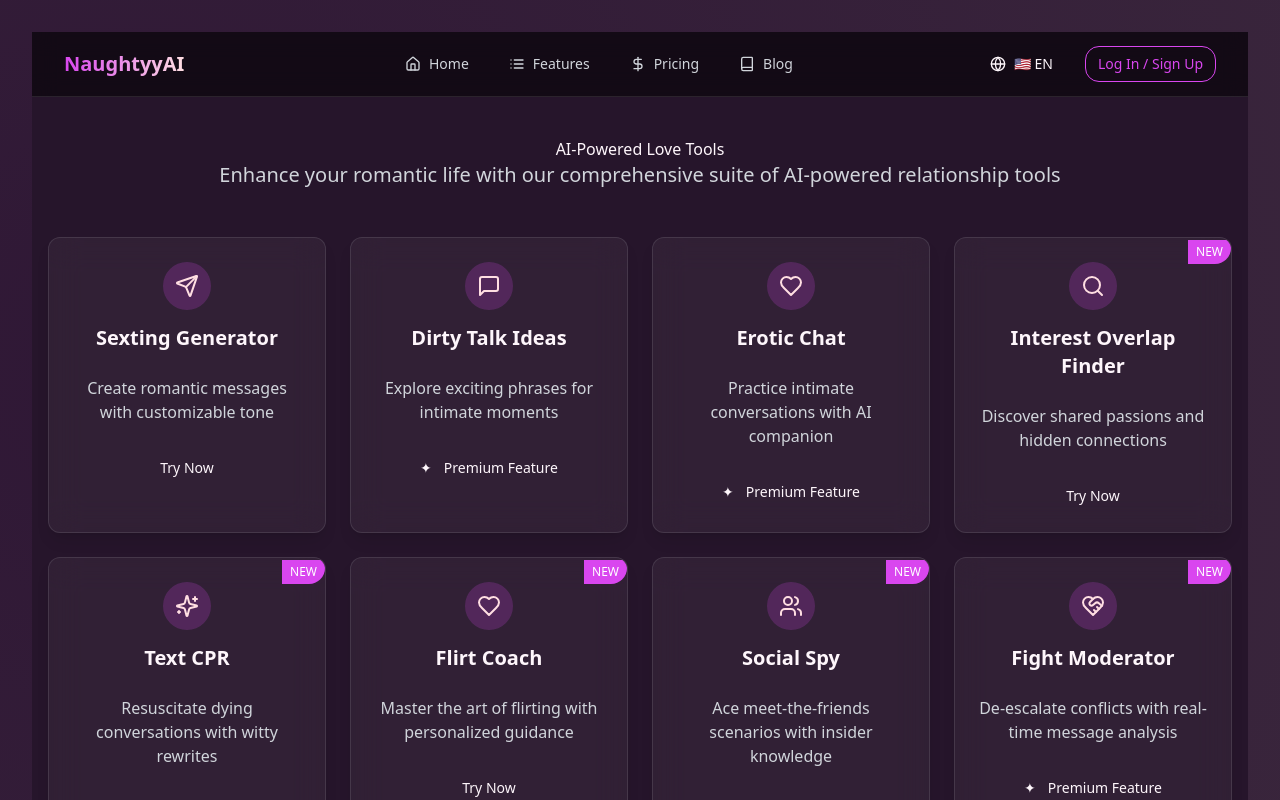
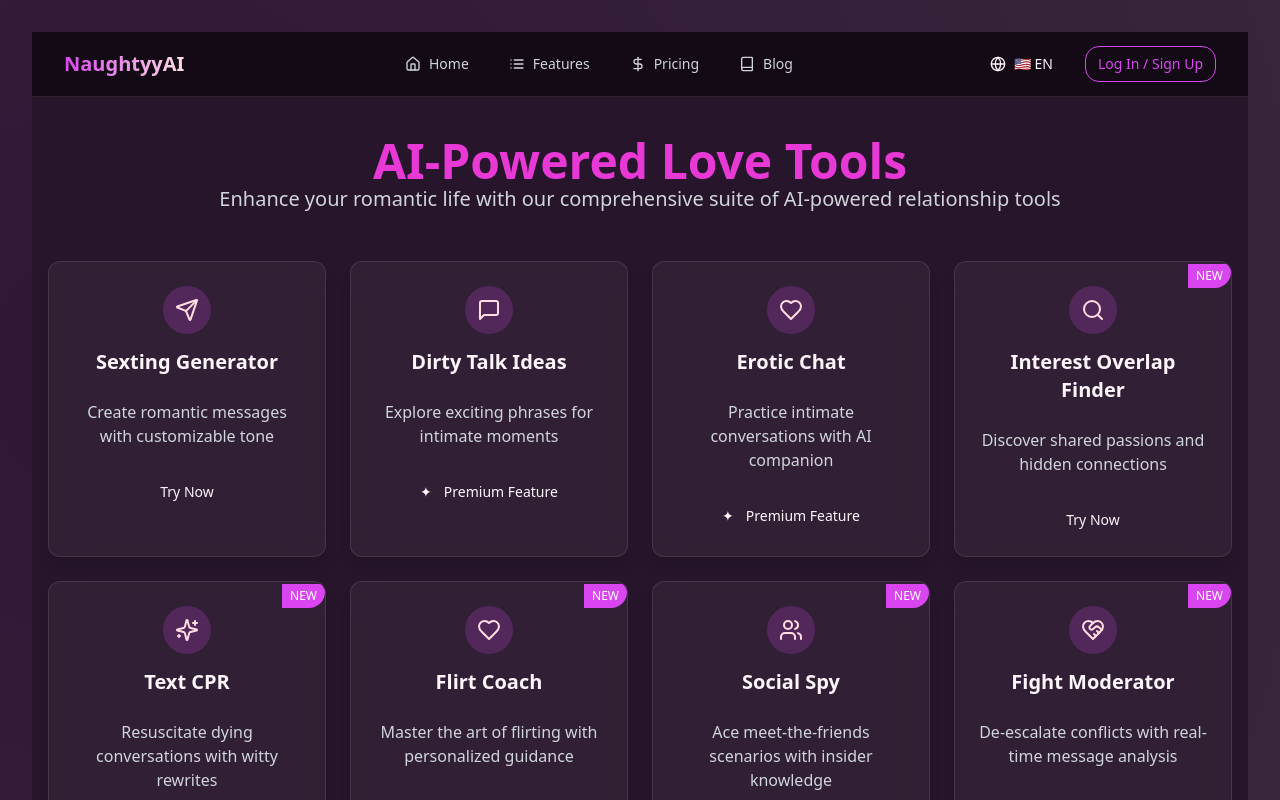
Before and after one commit to Hariom377/naughty-ai-playground, a React (Vite) app: page / in a window 1280 px wide. Shown: the top 800 px of the page. Built offline with nearby package versions, Linux system fonts and the light colour scheme.

Commit message:
Visual edit in Lovable
Edited UI in Lovable

```diff
--- a/src/pages/HomePage.tsx
+++ b/src/pages/HomePage.tsx
@@ -113,7 +113,7 @@ const HomePage = () => {
   return <Layout>
       <div className="w-full">
         <div className="text-center mb-12">
-          <h1 className="keep this font in h1 and romantic format\n">
+          <h1 className="keep this font in h1 and romantic format\\n text-5xl text-[#e839d6] font-semibold">
             {isEnglish ? 'AI-Powered Love Tools' : 'एआई-पावर्ड लव टूल्स'}
           </h1>
           <p className="text-xl text-gray-300 max-w-4xl mx-auto">
```
